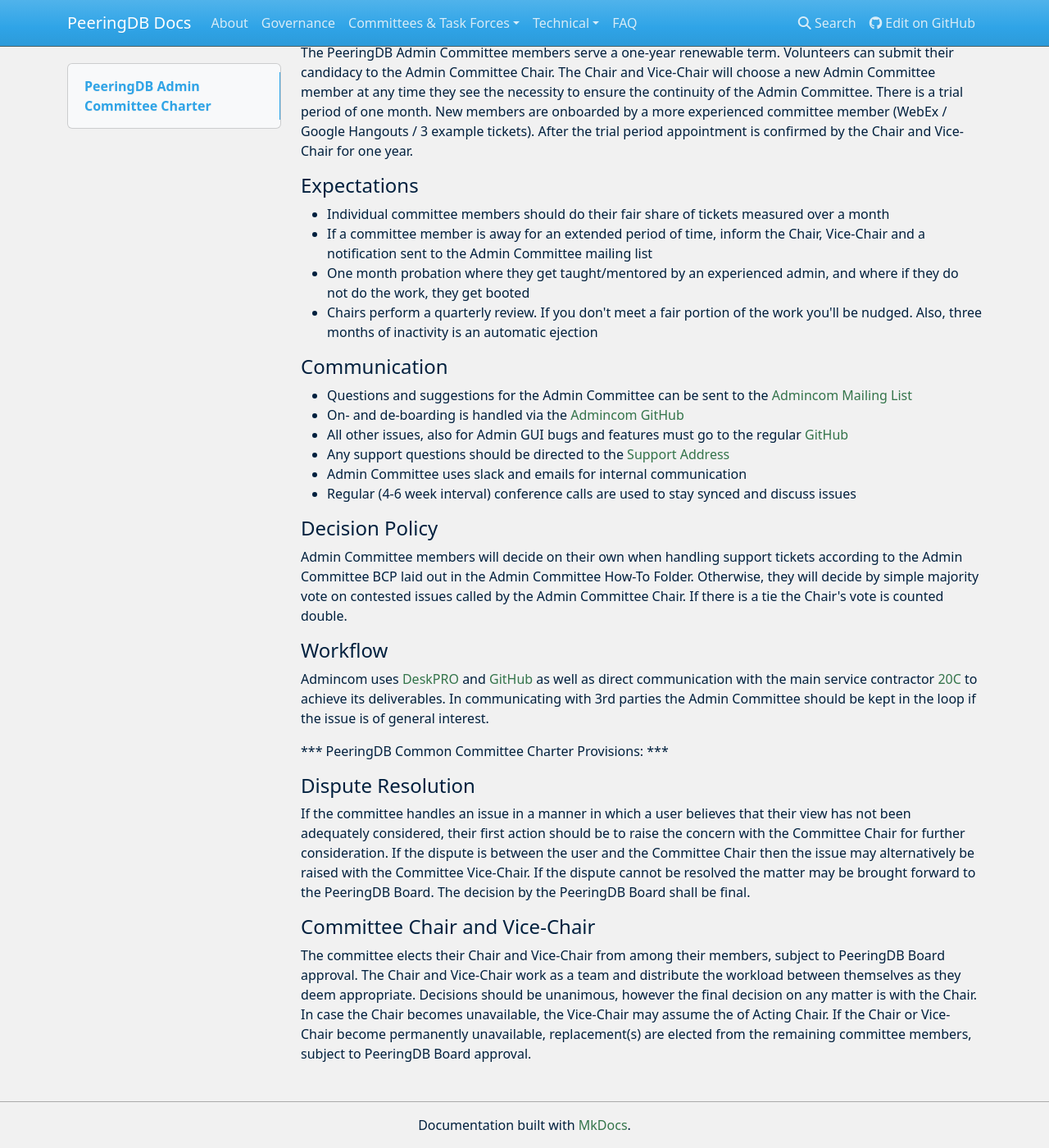
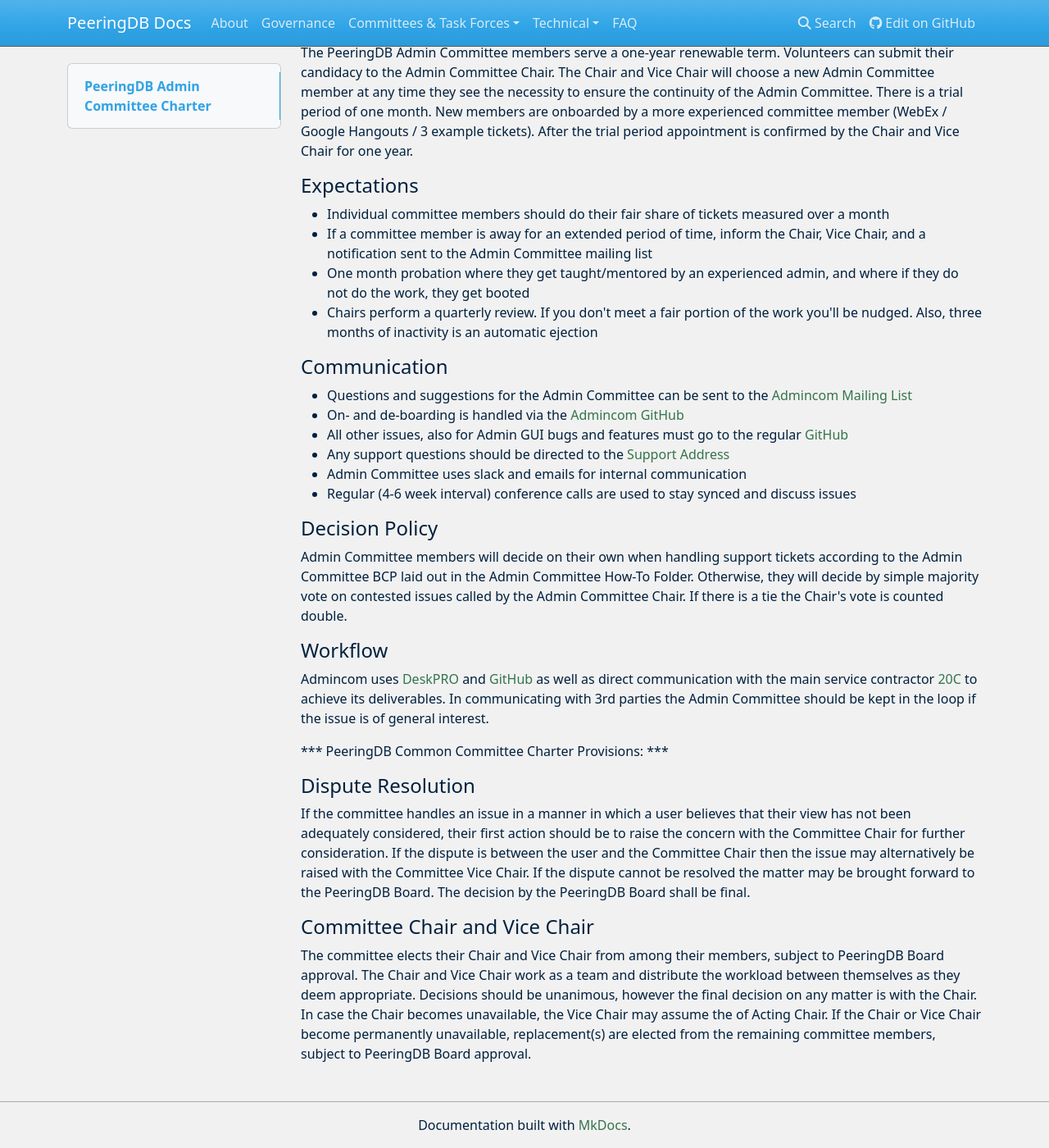
Before and after one commit to peeringdb/docs, an MkDocs documentation site: the page built from docs/committee/admin/charter.md, in a window 1280 px wide and 1400 px high, scrolled down 647 px. Shown: the whole window at 82% size. Built offline with MkDocs 1.6.1, drawn with Linux system fonts in a browser that asks for light colours; nearby versions of some CDN libraries.

```diff
--- a/docs/committee/admin/charter.md
+++ b/docs/committee/admin/charter.md
@@ -23,12 +23,12 @@ The Admin Committee works with other PeeringDB committees to ensure an equitable
 
 
 #### Participation
-The PeeringDB Admin Committee members serve a one-year renewable term. Volunteers can submit their candidacy to the Admin Committee Chair. The Chair and Vice-Chair will choose a new Admin Committee member at any time they see the necessity to ensure the continuity of the Admin Committee.  There is a trial period of one month. New members are onboarded by a more experienced committee member (WebEx / Google Hangouts / 3 example tickets). After the trial period appointment is confirmed by the Chair and Vice-Chair for one year.
+The PeeringDB Admin Committee members serve a one-year renewable term. Volunteers can submit their candidacy to the Admin Committee Chair. The Chair and Vice Chair will choose a new Admin Committee member at any time they see the necessity to ensure the continuity of the Admin Committee.  There is a trial period of one month. New members are onboarded by a more experienced committee member (WebEx / Google Hangouts / 3 example tickets). After the trial period appointment is confirmed by the Chair and Vice Chair for one year.
 
 
 #### Expectations
 - Individual committee members should do their fair share of tickets measured over a month
-- If a committee member is away for an extended period of time, inform the Chair, Vice-Chair and a notification sent to the Admin Committee mailing list
+- If a committee member is away for an extended period of time, inform the Chair, Vice Chair, and a notification sent to the Admin Committee mailing list
 - One month probation where they get taught/mentored by an experienced admin, and where if they do not do the work, they get booted
 - Chairs perform a quarterly review. If you don't meet a fair portion of the work you'll be nudged. Also, three months of inactivity is an automatic ejection
 
--- a/docs/committee/common.md
+++ b/docs/committee/common.md
@@ -2,8 +2,8 @@
 
 #### Dispute Resolution
 
-If the committee handles an issue in a manner in which a user believes that their view has not been adequately considered, their first action should be to raise the concern with the Committee Chair for further consideration. If the dispute is between the user and the Committee Chair then the issue may alternatively be raised with the Committee Vice-Chair. If the dispute cannot be resolved the matter may be brought forward to the PeeringDB Board.  The decision by the PeeringDB Board shall be final.
+If the committee handles an issue in a manner in which a user believes that their view has not been adequately considered, their first action should be to raise the concern with the Committee Chair for further consideration. If the dispute is between the user and the Committee Chair then the issue may alternatively be raised with the Committee Vice Chair. If the dispute cannot be resolved the matter may be brought forward to the PeeringDB Board.  The decision by the PeeringDB Board shall be final.
 
-#### Committee Chair and Vice-Chair
+#### Committee Chair and Vice Chair
 
-The committee elects their Chair and Vice-Chair from among their members, subject to PeeringDB Board approval.  The Chair and Vice-Chair work as a team and distribute the workload between themselves as they deem appropriate. Decisions should be unanimous, however the final decision on any matter is with the Chair. In case the Chair becomes unavailable, the Vice-Chair may assume the of Acting Chair. If the Chair or Vice-Chair become permanently unavailable, replacement(s) are elected from the remaining committee members, subject to PeeringDB Board approval.
+The committee elects their Chair and Vice Chair from among their members, subject to PeeringDB Board approval.  The Chair and Vice Chair work as a team and distribute the workload between themselves as they deem appropriate. Decisions should be unanimous, however the final decision on any matter is with the Chair. In case the Chair becomes unavailable, the Vice Chair may assume the of Acting Chair. If the Chair or Vice Chair become permanently unavailable, replacement(s) are elected from the remaining committee members, subject to PeeringDB Board approval.
```
Also changed, not shown: docs/committee/outreach/charter.md (+1 -1 lines), docs/committee/product/charter.md (+1 -1 lines).
